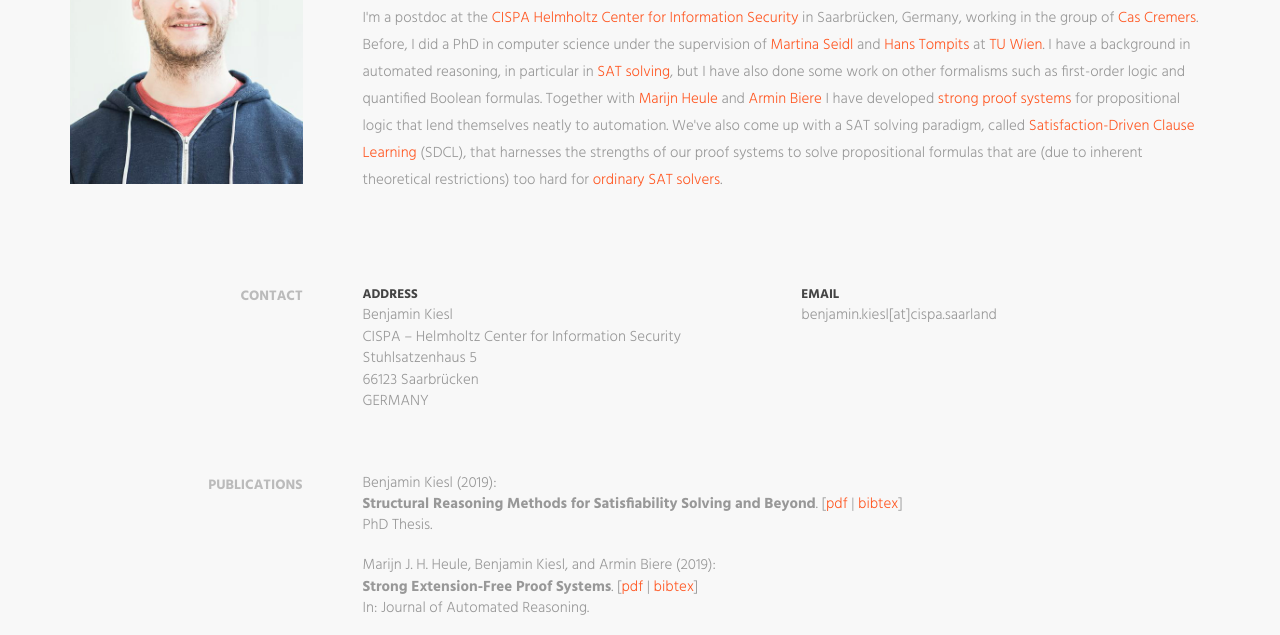
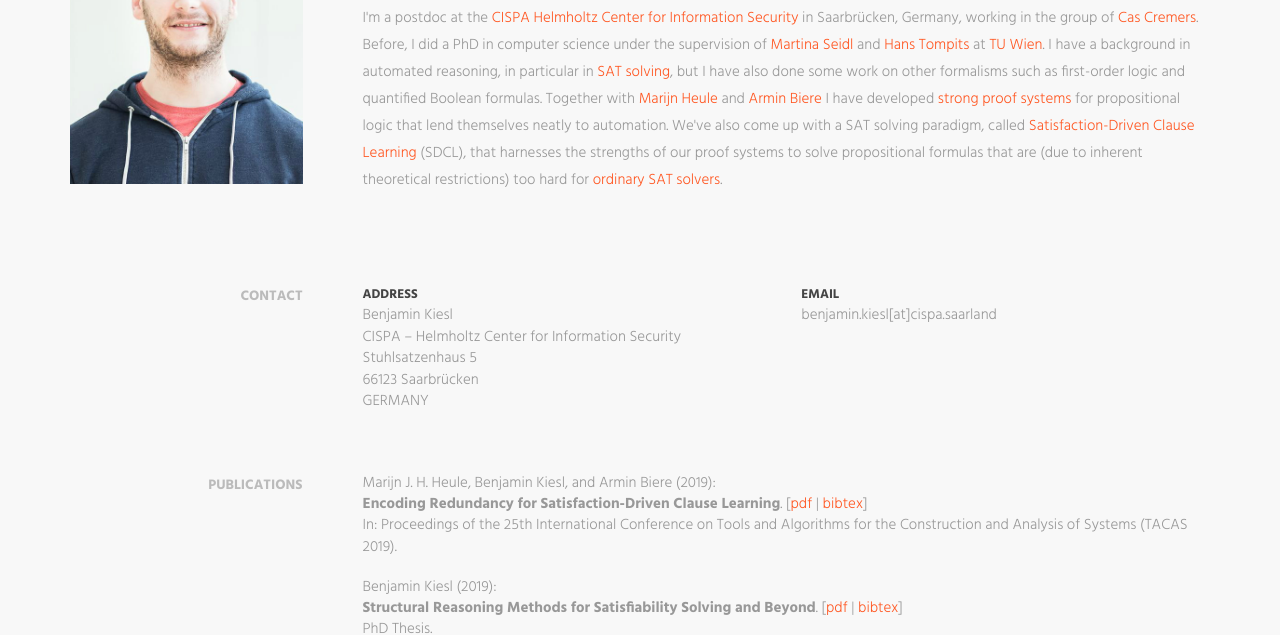
Before and after one commit to benjaminkiesl/benjaminkiesl.github.io, a plain HTML site: page index.html in a window 1280 px wide. Shown: the part 150-785 px from the top of the page. Drawn offline with Linux system fonts and the light colour scheme.

Commit message:
new publication

```diff
--- a/index.html
+++ b/index.html
@@ -134,6 +134,13 @@ height="0" width="0" style="display:none;visibility:hidden"></iframe></noscript>
                 </div>
             </div>
             <div class="col-md-9">
+				<div class="publication">
+					Marijn J. H. Heule, Benjamin Kiesl, and Armin Biere (2019):<br>
+					<span class="papertitle">
+						Encoding Redundancy for Satisfaction-Driven Clause Learning</span>.
+					[<a href="https://benjaminkiesl.github.io/publications/encoding_redundancy_for_satisfaction_driven_clause_learning_heule_kiesl_biere.pdf" target="_blank">pdf</a> | <a href="https://dblp.uni-trier.de/rec/bibtex1/conf/tacas/HeuleKB19" target="_blank">bibtex</a>]<br>
+					In: Proceedings of the 25th International Conference on Tools and Algorithms for the Construction and Analysis of Systems (TACAS 2019).
+				</div>
 				<div class="publication">
 					Benjamin Kiesl (2019):<br>
 					<span class="papertitle">
```
Also changed, not shown: 1 other file.
